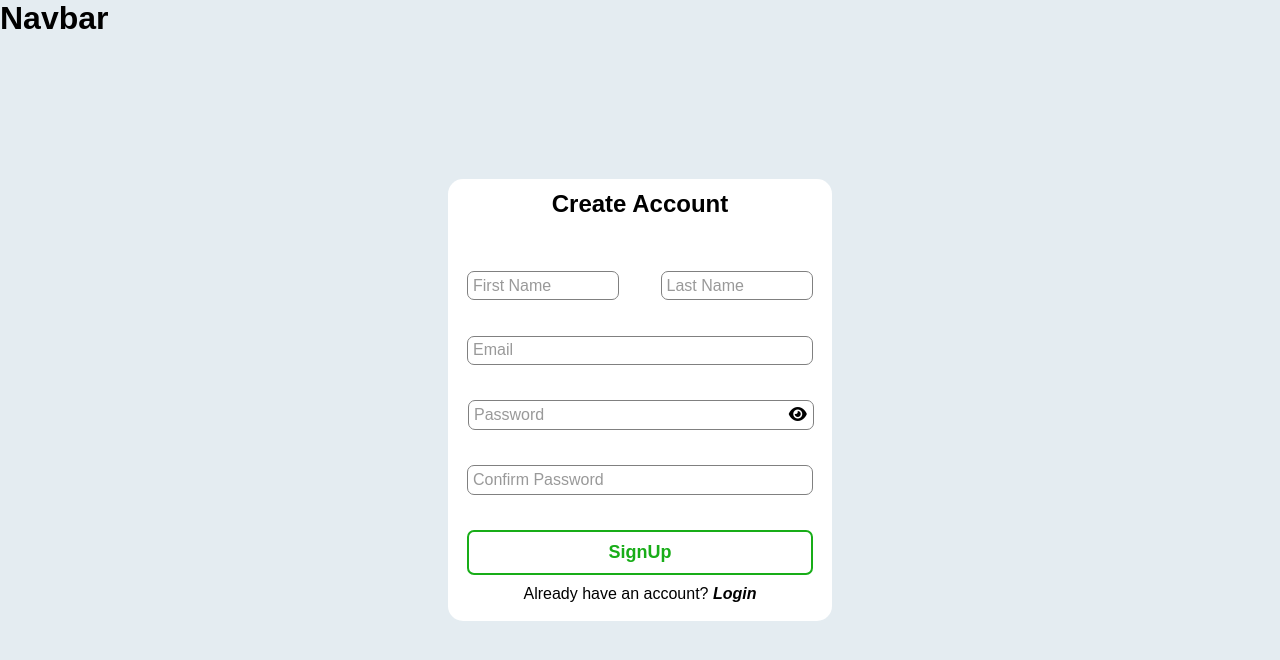
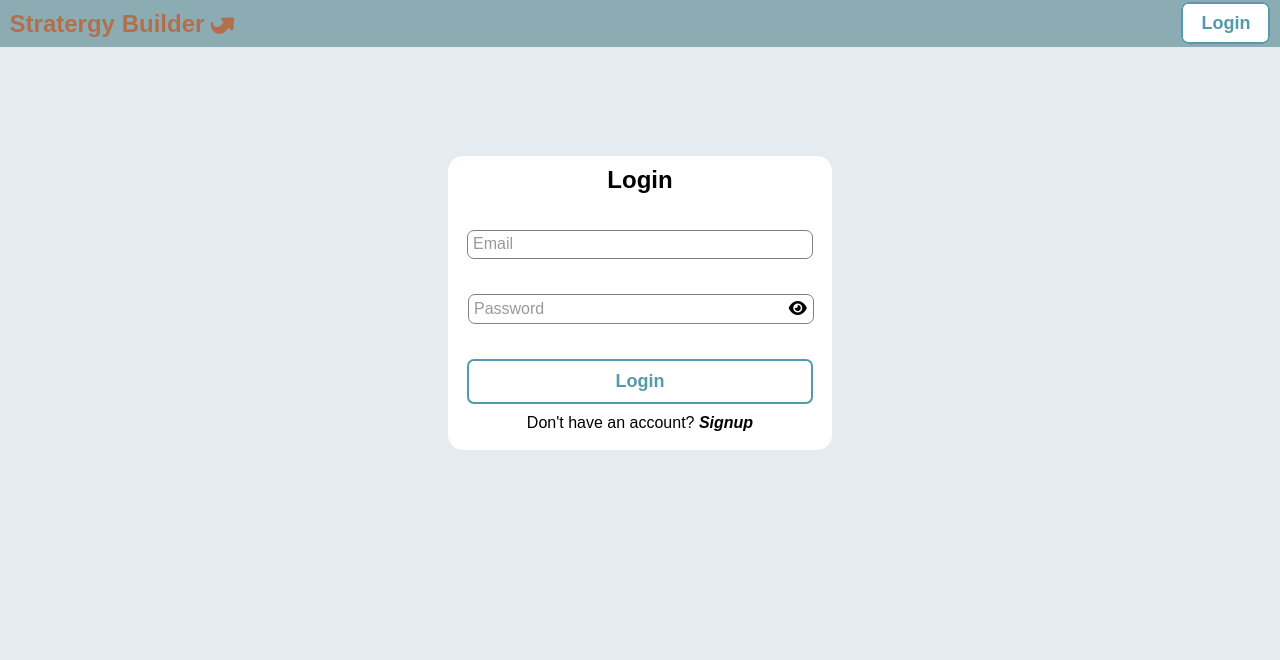
Before and after one commit to AlakKoul/Stratergy-Builder, a React (Create React App) app in the folder Frontend/: page /login in a window 1280 px wide. Shown: the top 660 px of the page. Built offline with nearby package versions, Linux system fonts and the light colour scheme.

Commit message:
Login Page and Navbar Design Done

```diff
--- a/Frontend/package.json
+++ b/Frontend/package.json
@@ -8,6 +8,7 @@
     "@testing-library/user-event": "^13.5.0",
     "react": "^17.0.2",
     "react-dom": "^17.0.2",
+    "react-router-dom": "^5.3.0",
     "react-scripts": "^5.0.0",
     "web-vitals": "^2.1.4"
   },
--- a/Frontend/src/App.js
+++ b/Frontend/src/App.js
@@ -1,13 +1,23 @@
-import logo from './logo.svg';
+import { BrowserRouter as Router, Switch, Route } from "react-router-dom";
 import './App.css';
 import { Navbar } from './components/Navbar';
 import { SignUp } from './components/SignUp';
+import { Login } from './components/Login';
 
 function App() {
   return (
     <>
+    <Router>
     <Navbar/>
-    <SignUp/>
+    <Switch>
+    <Route exact path="/">
+      <SignUp/>
+      </Route>
+      <Route exact path="/login">
+        <Login/>
+      </Route>
+    </Switch>
+    </Router>
     </>
   );
 }
--- /dev/null
+++ b/Frontend/src/components/Login.js
@@ -0,0 +1,54 @@
+import React, { useState } from 'react'
+import {Link} from "react-router-dom";
+import '../styles/LoginAndSignUp.css'
+
+export const Login = () => {
+  const [isVisible, setVisible] = useState(false);
+  const [email, setEmail] = useState("");
+  const [password, setPassword] = useState("");
+
+  const togglePass= () =>{
+    const password = document.querySelector('#id_password');
+    const type = password.getAttribute('type') === 'password' ? 'text' : 'password';
+    password.setAttribute('type', type);
+    if(type==='text'){
+      setVisible(true);
+    }
+    else{
+      setVisible(false);
+    }
+  }
+  const enterEmail = (event)=>{
+      setEmail(event.target.value);
+  }
+  const enterPassword = (event)=>{
+      setPassword(event.target.value);
+  }
+  return (
+    <>
+    <div className="login-component">
+
+    <form className='login-form'>
+      <div className='line'>
+      <h2>Login</h2>
+      </div>
+      <div className='form-values'>
+      <div className='rows other-row'>
+      <input type="email" placeholder='Email' value={email} onChange={enterEmail} className='input-data' required/>
+      </div>
+      <div className='rows other-row'>
+      <input type="password" placeholder='Password' value={password} onChange={enterPassword} className='input-data' id= "id_password" required minLength={8}/>
+      <i className={`fa-solid toggle ${!isVisible?'fa-eye':'fa-eye-slash'}`} id="togglePassword" onClick={togglePass}></i>
+      </div>
+      <div className='row row-button other-row'>
+      <button type="submit" className="login-btn">Login</button>
+      </div>
+      <div className='goto-signup'>
+          <p>Don't have an account?&nbsp;<Link to='/' className='link-signin'>Signup</Link></p>
+      </div>
+      </div>
+    </form>
+    </div>
+    </>
+  )
+}
--- a/Frontend/src/components/Navbar.js
+++ b/Frontend/src/components/Navbar.js
@@ -1,11 +1,21 @@
 import React from 'react'
 import '../styles/Navbar.css'
+import {Link} from "react-router-dom";
 export const Navbar = () => {
   return (
     <>
-    <div className='nav-main'>
-        <h1>Navbar</h1>
-    </div>
+    <nav>
+      <ul className='nav-list'>
+        <li>
+          <h1 className='logo'>Stratergy Builder <span className="fa-rotate-by" style={{'display':'inline-block', '--fa-rotate-angle':'135deg'}}>
+            <i class="fa-solid fa-share fa-flip-horizontal "></i>
+            </span></h1>
+        </li>
+        <li>
+          <Link className='goto-login-text' to='/login'>Login</Link>
+        </li>
+      </ul>
+    </nav>
     </>
   )
 }
--- a/Frontend/src/components/SignUp.js
+++ b/Frontend/src/components/SignUp.js
@@ -1,5 +1,6 @@
   import React, { useState } from 'react'
-  import '../styles/SignUp.css'
+  import {Link} from "react-router-dom";
+  import '../styles/LoginAndSignUp.css'
 
 export const SignUp = () => {
 
@@ -12,7 +13,7 @@ export const SignUp = () => {
 
   const handleSubmit = async (e) => {
     console.log("run...")
-    e.preventDefault();
+    e.preventDefault(); //so that page should not refresh
     const response = await fetch("http://localhost:8000/api/auth/register", {
         method: 'POST',
         headers: {
@@ -43,19 +44,19 @@ export const SignUp = () => {
     }
   }
 
-  const changeFName = (event)=>{
+  const enterFName = (event)=>{
       setFName(event.target.value);
   }
-  const changeLName = (event)=>{
+  const enterLName = (event)=>{
       setLName(event.target.value);
   }
-  const changeEmail = (event)=>{
+  const enterEmail = (event)=>{
       setEmail(event.target.value);
   }
-  const changePassword = (event)=>{
+  const enterPassword = (event)=>{
       setPassword(event.target.value);
   }
-  const changeCPassword = (event)=>{
+  const enterCPassword = (event)=>{
       setCPassword(event.target.value);
   }
     return (
@@ -69,24 +70,24 @@ export const SignUp = () => {
       </div>
       <div className='form-values'>
       <div className='rows row-1'>
-      <input type="text" placeholder='First Name' value={fName} onChange={changeFName} className='input-data' required/>
-      <input type="text" placeholder='Last Name' value={lName} onChange={changeLName} className='input-data' required/>
+      <input type="text" placeholder='First Name' value={fName} onChange={enterFName} className='input-data' required/>
+      <input type="text" placeholder='Last Name' value={lName} onChange={enterLName} className='input-data' required/>
       </div>
       <div className='rows other-row'>
-      <input type="email" placeholder='Email' value={email} onChange={changeEmail} className='input-data' required/>
+      <input type="email" placeholder='Email' value={email} onChange={enterEmail} className='input-data' required/>
       </div>
       <div className='rows other-row'>
-      <input type="password" placeholder='Password' value={password} onChange={changePassword} className='input-data' id= "id_password" required minLength={8}/>
+      <input type="password" placeholder='Password' value={password} onChange={enterPassword} className='input-data' id= "id_password" required minLength={8}/>
       <i className={`fa-solid toggle ${!isVisible?'fa-eye':'fa-eye-slash'}`} id="togglePassword" onClick={togglePass}></i>
       </div>
       <div className='rows other-row'>
-      <input type="password" placeholder='Confirm Password' value={cPassword} onChange={changeCPassword} className='input-data' required/>
+      <input type="password" placeholder='Confirm Password' value={cPassword} onChange={enterCPassword} className='input-data' required/>
       </div>
       <div className='row row-button other-row'>
       <button type="submit" className="signup-btn">SignUp</button>
       </div>
       <div className='goto-login'>
-          <p>Already have an account?&nbsp;<a href='/' className='link-signin'>Login</a></p>
+          <p>Already have an account?&nbsp;<Link to='/login' className='link-login'>Login</Link></p>
       </div>
       </div>
     </form>
--- a/Frontend/src/styles/SignUp.css
+++ b/Frontend/src/styles/LoginAndSignUp.css
@@ -1,4 +1,4 @@
-.signup-form{
+.signup-form, .login-form{
     border: 3px solid black;
     width:30vw;
     height:fit-content;
@@ -8,11 +8,14 @@
     background-color: white;
     border-width: 0vh;
 }
-.signup-component{
-    height: 100vh;
+.signup-component, .login-component{
     display: flex;
     justify-content: center;
     align-items: center;
+    padding:3% 0% 0% 0%;
+}
+.login-component{
+    padding:8.5%;
 }
 .line{
     text-align: center;
@@ -47,44 +50,42 @@
     display: flex;
     justify-content: center;
 }
-.signup-btn{
-    width:100%;
-    height:2.5em;
-    font-size: 18px;
-}
 .input-data:focus{
     border-color:black;
 }
 
-.signup-btn{
-    border: 2px solid rgb(24, 173, 24);
+.signup-btn,.login-btn{
+    width:100%;
+    height:2.5em;
+    font-size: 18px;
+    border: 2px solid #559aaa;
     outline: none;
     box-shadow: none;
-    color: rgb(24, 173, 24);
+    color: #559aaa;
     font-weight: bolder;
     border-radius: 7px;
     background-color: white;
 }
 
-.signup-btn:hover{
+.signup-btn:hover, .login-btn:hover{
     color: white;
-    background-color: rgb(24, 173, 24) ;
+    background-color: #559aaa ;
     cursor: pointer;
     transition: all 0.4s ease-in-out;
 }
-.goto-login{
+.goto-login,.goto-signup{
 
     text-align: center;
     margin-top: 3%;
     margin-bottom: 5%;
 }
-.link-signin{
+.link-login,.link-signin{
     text-decoration: none;
     font-weight: bolder;
     font-style:italic;
     color:black;
 }
-.link-signin:focus{
+.link-signin:focus,.link-login:focus{
     color: rgb(5, 5, 150);
 }
 .toggle{
--- a/Frontend/src/styles/Navbar.css
+++ b/Frontend/src/styles/Navbar.css
@@ -1,4 +1,41 @@
-.nav-main{
-    position: fixed;
+nav{
+    position: sticky;
     top:0%;
+    background-color: #658f9aaf;
+    padding:0.6em;
 }
+.logo{
+    color:#b36f4c;
+    font-weight: 5000;
+}
+.nav-list{
+    display: flex;
+    align-items: center;
+    justify-content: space-between;
+    list-style: none;
+    flex-direction: row;
+    flex-wrap: wrap;
+}
+.goto-login-text{
+    border-radius: 7px;
+    padding:0.5em 1em;
+    border: 2px solid #559aaa;
+    background: white;
+    outline: none;
+    box-shadow: none;
+    text-decoration: none;
+    font-weight: bolder;
+    font-size:large;
+    color: #559aaa;
+}
+.goto-login-text:focus{
+    color: rgb(5, 5, 150);
+}
+.goto-login-text:hover {
+    border: 2px solid #559aaa;
+    background: #559aaa;
+    cursor: pointer;
+    color:white;
+    transition: all 0.4s ease-in-out;
+    color:white;
+}
```
Also changed, not shown: 1 other file (tests, documents, lock files or other folders).
